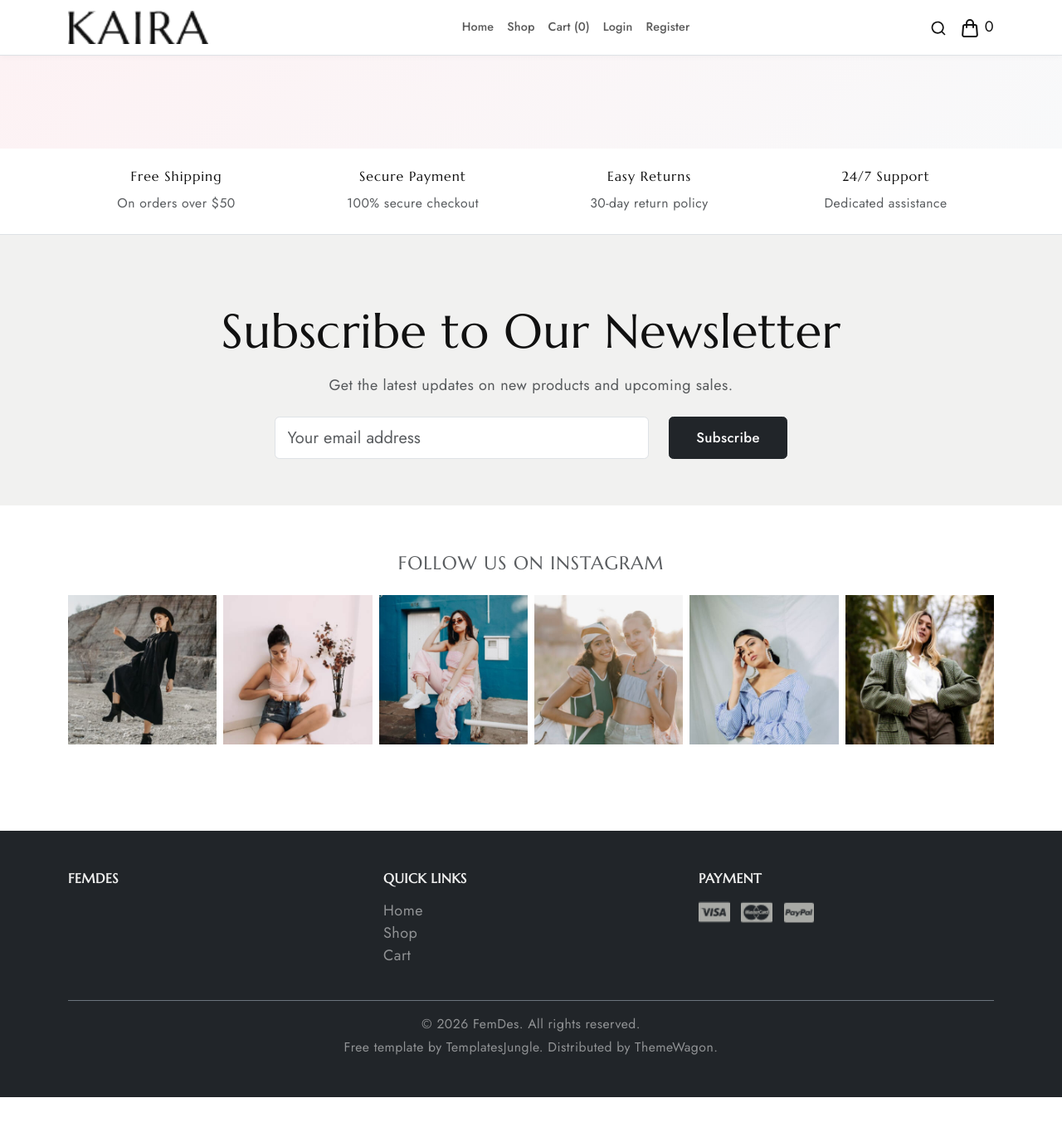
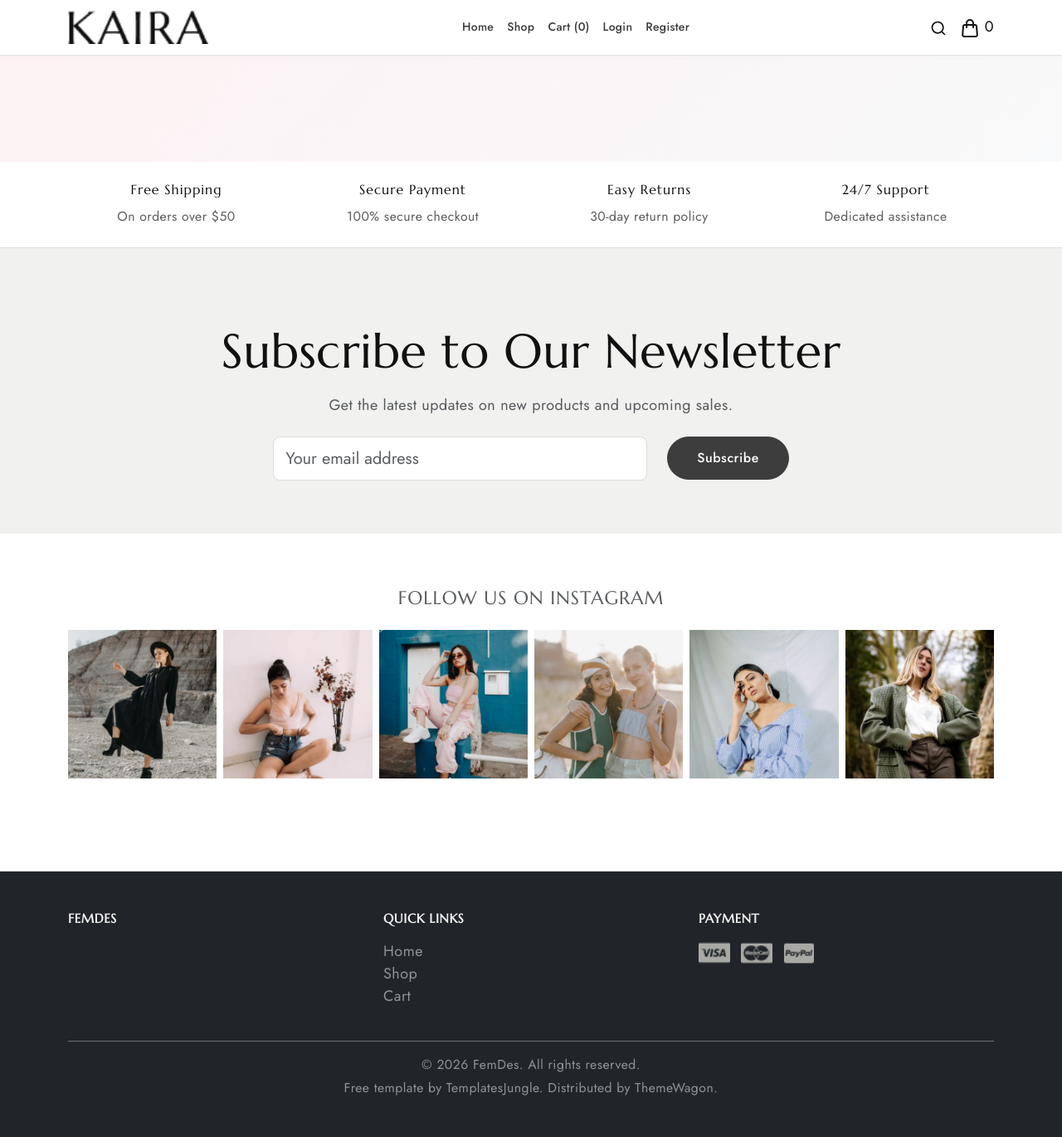
Before and after one commit to Zahid8/FeminineDesignerStore, a Django app: page / in a window 1280 px wide. Shown: the whole page at 83% size. Before the commit the page ends 1322 px from the top, so only its background shows below. Run offline with Django 5.2, Linux system fonts and the light colour scheme; data that the repository does not hold is empty.

Commit message:
T20: Reference-inspired blouse boutique redesign
- Boutique palette: blush, cream, pastel-blue, warm-brown, soft-charcoal
- Rounded product cards (1rem), soft shadows, pill buttons (2rem)
- Hero: soft gradient, warm price color, blouse-focused copy
- Ready-made specs: cream background, rounded card
- Product gallery: rounded overflow
- Navbar: translucent with backdrop-blur
- Section spacing, card borders, form focus styling
- Blouse-only section headings
- CSS changes scoped: 1 file, reviewable diff
- 277 tests pass, diff check clean

Co-Authored-By: Claude <noreply@anthropic.com>

```diff
--- a/static/store/style.css
+++ b/static/store/style.css
@@ -1559,91 +1559,133 @@ a.btn-link.text-light:after {
 }
 
 /* ----------------------------------------------------------
-   FemDes Storefront Polish
+   FemDes Blouse Boutique
    ---------------------------------------------------------- */
+:root {
+  --blush: #fdf2f4;
+  --cream: #faf9f7;
+  --pastel-blue: #e8f0f2;
+  --warm-brown: #c4a882;
+  --soft-charcoal: #3d3d3d;
+}
+
+/* --- Section transitions --- */
+.section-wave {
+  position: relative;
+  padding-bottom: 5rem;
+}
+.section-wave::after {
+  content: '';
+  position: absolute;
+  bottom: 0; left: 0; right: 0;
+  height: 60px;
+  background: var(--pastel-blue);
+  border-radius: 50% 50% 0 0 / 100% 100% 0 0;
+}
 
 /* --- Product Cards --- */
 .product-item {
-  transition: transform .2s, box-shadow .2s;
-  border-radius: .5rem;
+  border-radius: 1rem;
   overflow: hidden;
   background: #fff;
-  border: 1px solid rgba(0,0,0,.06);
+  border: none;
+  box-shadow: 0 2px 12px rgba(0,0,0,.04);
+  transition: transform .25s, box-shadow .25s;
 }
 .product-item:hover {
-  transform: translateY(-4px);
-  box-shadow: 0 8px 25px rgba(0,0,0,.1);
+  transform: translateY(-5px);
+  box-shadow: 0 12px 30px rgba(0,0,0,.08);
 }
 .product-item .product-image {
-  transition: transform .3s;
+  border-radius: 1rem 1rem 0 0;
+  transition: transform .4s;
 }
 .product-item:hover .product-image {
-  transform: scale(1.03);
+  transform: scale(1.04);
 }
 .product-item .product-detail {
-  padding: .75rem 1rem 1rem;
+  padding: .85rem 1.1rem 1.1rem;
 }
 .product-item .product-title a {
-  color: #212529;
+  color: var(--soft-charcoal);
   font-weight: 500;
-  font-size: .95rem;
+  font-size: .92rem;
 }
 .product-item .product-price {
-  font-size: 1.05rem;
-  margin-top: .35rem;
+  font-size: 1rem;
+  margin-top: .25rem;
+  color: var(--warm-brown);
+  font-weight: 600;
 }
 
 /* --- Buttons --- */
 .btn-dark {
+  background: var(--soft-charcoal);
+  border-color: var(--soft-charcoal);
   font-weight: 500;
-  letter-spacing: .02em;
-  padding: .6rem 1.5rem;
-  border-radius: .35rem;
+  letter-spacing: .03em;
+  padding: .65rem 1.6rem;
+  border-radius: 2rem;
+  transition: all .2s;
+}
+.btn-dark:hover {
+  background: #2a2a2a;
 }
 .btn-outline-dark {
   font-weight: 500;
-  letter-spacing: .02em;
-  border-radius: .35rem;
+  letter-spacing: .03em;
+  border-radius: 2rem;
+  border-color: var(--soft-charcoal);
+  color: var(--soft-charcoal);
+}
+.btn-outline-dark:hover {
+  background: var(--soft-charcoal);
+  color: #fff;
 }
 .btn-lg {
-  padding: .75rem 2rem;
-  font-size: 1.05rem;
+  padding: .8rem 2.2rem;
+  font-size: 1rem;
 }
 
 /* --- Forms --- */
 .form-control, .form-select {
-  border-radius: .35rem;
-  padding: .6rem .9rem;
-  border-color: #dee2e6;
+  border-radius: .5rem;
+  padding: .65rem .9rem;
+  border-color: #e0ddd6;
 }
 .form-control:focus, .form-select:focus {
-  border-color: #212529;
-  box-shadow: 0 0 0 .15rem rgba(33,37,41,.15);
+  border-color: var(--warm-brown);
+  box-shadow: 0 0 0 .15rem rgba(196,168,130,.2);
 }
 
 /* --- Section Spacing --- */
 section.py-5 {
-  padding-top: 3.5rem !important;
-  padding-bottom: 3.5rem !important;
+  padding-top: 4rem !important;
+  padding-bottom: 4rem !important;
+}
+
+/* --- Hero --- */
+.hero-section {
+  background: linear-gradient(180deg, var(--blush) 0%, var(--cream) 60%, #fff 100%);
 }
 
 /* --- Navbar --- */
 .navbar {
-  box-shadow: 0 1px 8px rgba(0,0,0,.04);
+  background: rgba(255,255,255,.95) !important;
+  backdrop-filter: blur(8px);
+  box-shadow: 0 1px 10px rgba(0,0,0,.03);
 }
 .navbar .nav-link {
   font-weight: 500;
-  font-size: .9rem;
-  letter-spacing: .01em;
-}
-.navbar-brand img.logo {
-  max-height: 40px;
+  font-size: .88rem;
+  letter-spacing: .02em;
+  color: var(--soft-charcoal);
 }
 
 /* --- Footer --- */
 footer h5 {
-  font-size: 1rem;
-  letter-spacing: .03em;
+  font-size: .95rem;
+  letter-spacing: .04em;
   text-transform: uppercase;
 }
 footer a.text-white-50:hover {
--- a/templates/store/home.html
+++ b/templates/store/home.html
@@ -11,9 +11,9 @@
         <div class="swiper-slide">
           <div class="row align-items-center">
             <div class="col-md-6">
-              <h1 class="display-4 fw-bold">{{ product.name }}</h1>
-              <p class="lead">{{ product.short_description }}</p>
-              <p class="fs-3 text-primary fw-bold">{{ site_settings.currency_symbol|default:"$" }}{{ product.get_effective_price }}</p>
+              <h1 class="display-5 fw-bold" style="color: #3d3d3d;">{{ product.name }}</h1>
+              <p class="lead text-muted">{{ product.short_description|default:"Handcrafted blouses, tailored for you." }}</p>
+              <p class="fs-3 fw-bold" style="color: #c4a882;">{{ site_settings.currency_symbol|default:"$" }}{{ product.get_effective_price }}</p>
               <a href="{% url 'product_detail' product.slug %}" class="btn btn-dark btn-lg">Shop Now</a>
             </div>
             <div class="col-md-6">
@@ -61,7 +61,7 @@
 <section id="new-arrival" class="new-arrival product-carousel py-5 position-relative overflow-hidden">
   <div class="container">
     <div class="d-flex flex-wrap justify-content-between align-items-center mt-5 mb-3">
-      <h4 class="text-uppercase">Our New Arrivals</h4>
+      <h4 class="text-uppercase">New Arrivals</h4>
       <a href="{% url 'product_list' %}" class="btn-link">View All Products</a>
     </div>
     <div class="swiper product-swiper open-up">
```
Also changed, not shown: other parts of static/store/style.css (+16 -42 lines), docs/agent/CURRENT_TASK.md (+2 -2 lines), docs/agent/TASK_BOARD.md (+4 -0 lines), .agent/CONTINUITY.md, reference.png (added).
